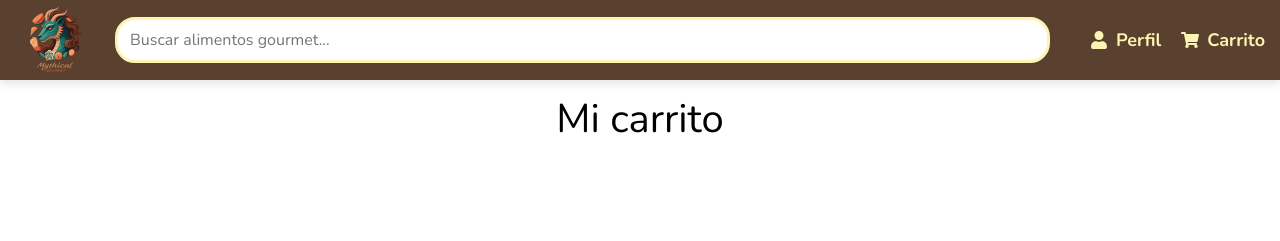
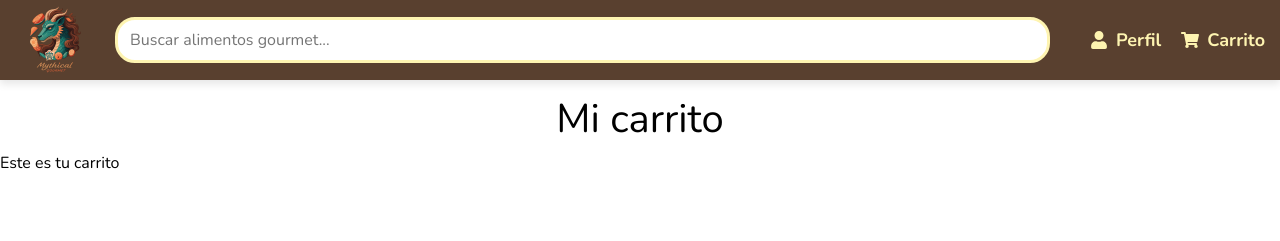
Before and after one commit to walterEon/mythical-creatures2, a React (Create React App) app: page /carrito in a window 1280 px wide. Shown: the top 241 px of the page. Built offline with nearby package versions, Linux system fonts and the light colour scheme.

Commit message:
prueba commit

```diff
--- a/src/pages/Carrito/Carrito.js
+++ b/src/pages/Carrito/Carrito.js
@@ -5,6 +5,7 @@ function Carrito() {
     return(
         <div className='carrito-page'>
             <h1>Mi carrito</h1>
+            <p>Este es tu carrito</p>
         </div>
     )
 }
```
